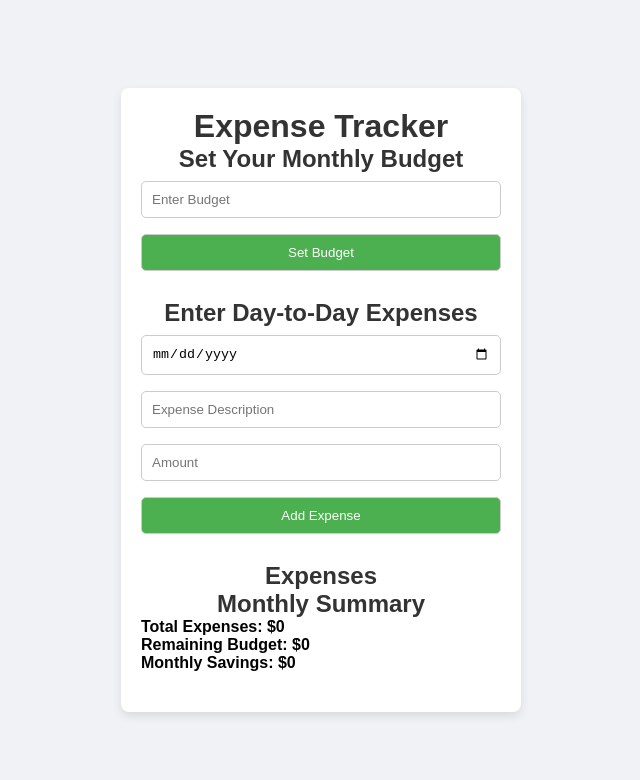
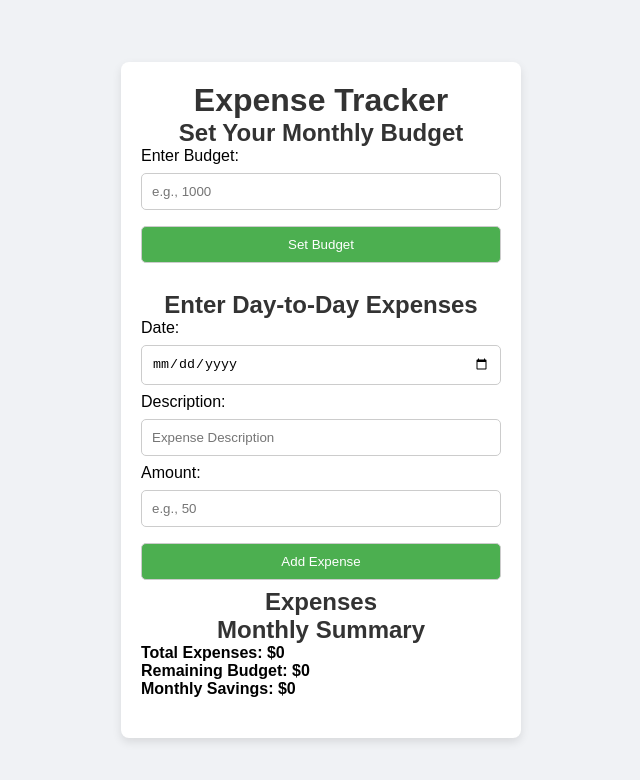
Before and after one commit to Jeysuriya22/aws_project1, a website: page public/index.html in a window 1280 px wide. Shown: the whole page, without its empty margins (319-959 px from the left). Drawn offline with Linux system fonts and the light colour scheme.

Commit message:
Update index.html

```diff
--- a/public/index.html
+++ b/public/index.html
@@ -14,18 +14,22 @@
         <!-- Monthly Budget Section -->
         <div class="budget-section">
             <h2>Set Your Monthly Budget</h2>
-            <input type="number" id="monthly-budget" placeholder="Enter Budget" />
+            <label for="monthly-budget">Enter Budget:</label>
+            <input type="number" id="monthly-budget" placeholder="e.g., 1000" />
             <button onclick="setBudget()">Set Budget</button>
         </div>
 
         <!-- Day-to-Day Expense Form -->
-        <div class="expense-form">
+        <form id="expense-form">
             <h2>Enter Day-to-Day Expenses</h2>
-            <input type="date" id="expense-date" placeholder="Select Date">
-            <input type="text" id="expense-description" placeholder="Expense Description">
-            <input type="number" id="expense-amount" placeholder="Amount">
-            <button onclick="addExpense()">Add Expense</button>
-        </div>
+            <label for="expense-date">Date:</label>
+            <input type="date" id="expense-date" placeholder="Select Date" />
+            <label for="expense-description">Description:</label>
+            <input type="text" id="expense-description" placeholder="Expense Description" />
+            <label for="expense-amount">Amount:</label>
+            <input type="number" id="expense-amount" placeholder="e.g., 50" />
+            <button type="button" onclick="addExpense()">Add Expense</button>
+        </form>
 
         <!-- Expense List -->
         <h2>Expenses</h2>
```
